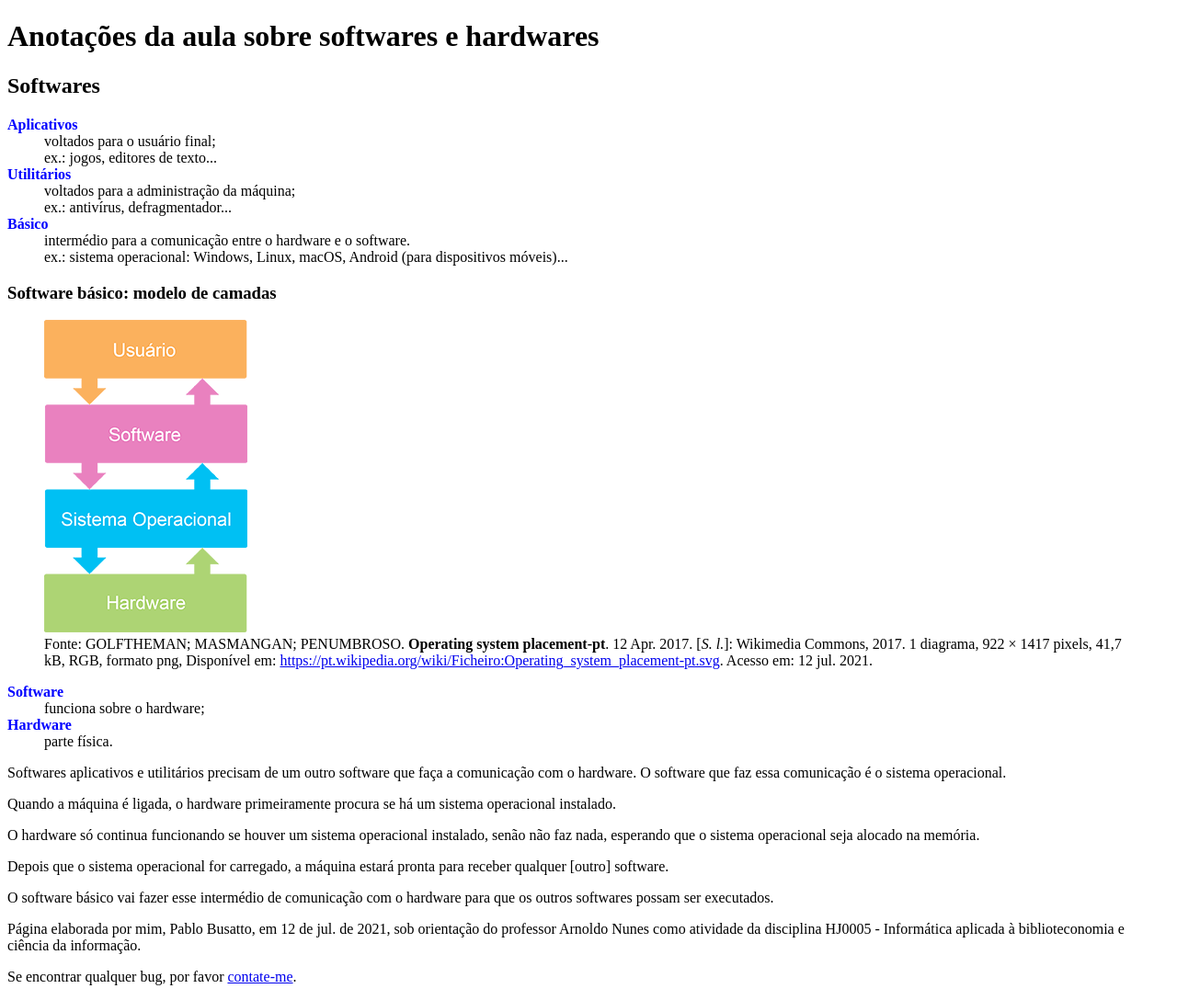
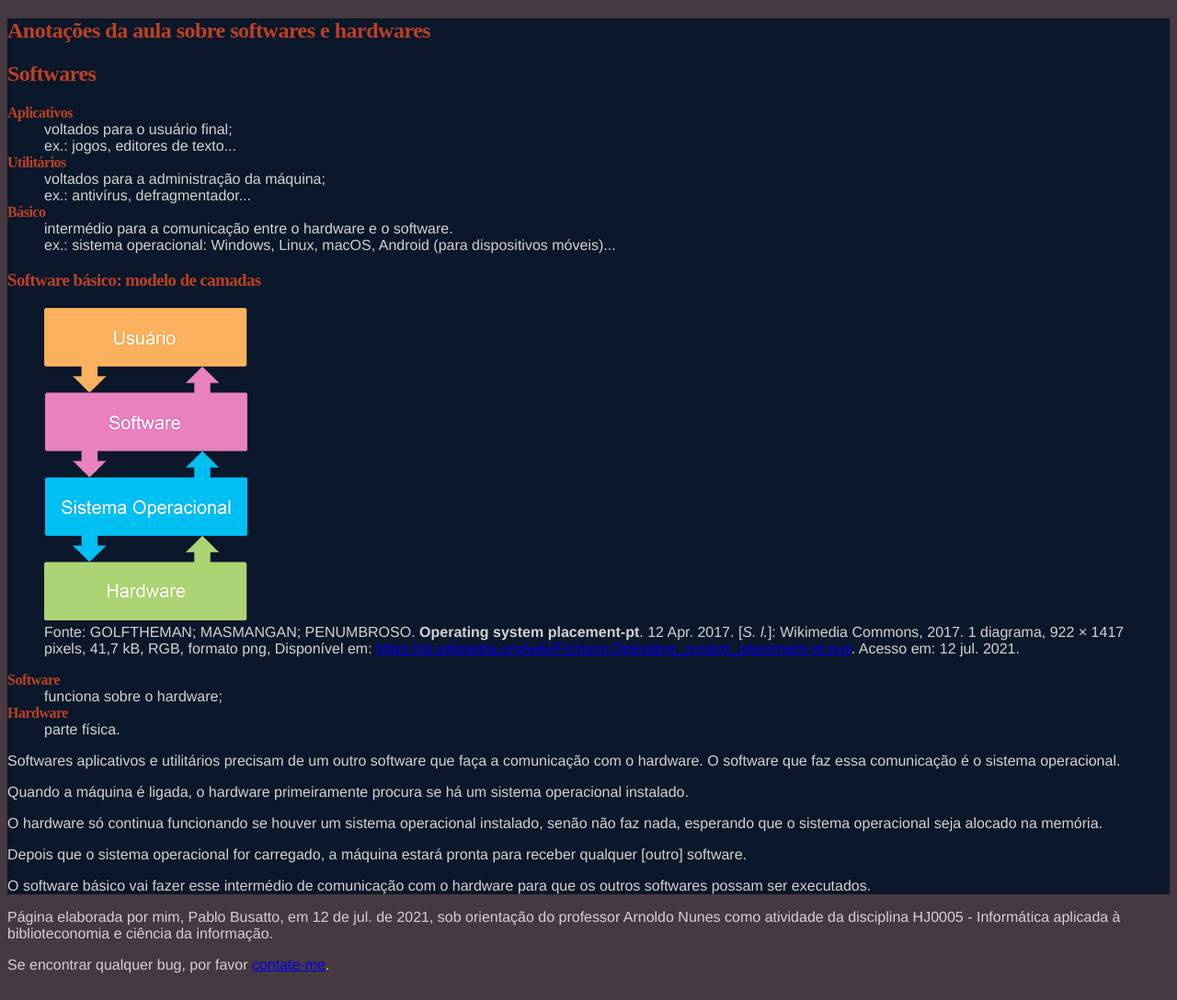
Before and after one commit to PabloBF/pablobf.github.io, a Jekyll site: the page ufc/informatica-aplicada/index.html, which Jekyll copies as it is, in a window 1280 px wide. Shown: the whole page at 92% size. Built offline with Jekyll 4.4.1, drawn with Linux system fonts in a browser that asks for light colours; a script that is not in the unit is left out.

Commit message:
1 arquivo, cores

```diff
--- a/ufc/informatica-aplicada/index.html
+++ b/ufc/informatica-aplicada/index.html
@@ -4,11 +4,43 @@
     <meta charset="utf-8"> <!-- -->
     <meta name="viewport" content="width=device-width"><!-- -->
     <title>Anotações da aula sobre softwares e hardwares</title>
-    <link href="style.css" rel="stylesheet" type="text/css" /><!-- -->
-	<link rel="shortcut icon" href="img/favicon.ico" type="image/x-icon"/>
+    <link rel="shortcut icon" href="https://iconarchive.com/download/i103804/custom-icon-design/flatastic-7/Laptop.ico" type="image/x-icon"/>
+	<style>
+		body {
+			font-family: proxima-nova,Helvetica,sans-serif;
+			background-color: #463940;
+			color: rgb(210, 210, 210);
+		}
+
+		article {
+			background-color: #0B172A;
+		}
+
+		h1,h2,h3,dt {
+			color: #BC4123;
+			font-family: proxima-nova-condensed,serif;
+			letter-spacing: -.5px;
+			font-weight: 800;
+		}
+
+		dt {
+			font-weight: bold;
+		}
+
+		address {
+			font-style: normal;
+		}
+
+		footer {
+			background-color: transparent;
+			color:
+		}
+
+	</style>
   </head>
   <body>
     <script src="script.js"></script><!-- -->
+	<article>
 		<h1>Anotações da aula sobre softwares e hardwares</h1>
 		<h2>Softwares</h2>
 		<dl>
@@ -48,6 +80,7 @@
 		<p>Depois que o sistema operacional for carregado, a máquina estará pronta para receber qualquer [outro] software.</p>
 
 		<p>O software básico vai fazer esse intermédio de comunicação com o hardware para que os outros softwares possam ser executados.</p>
+	</article>
 	<footer>
 		<address>
 		<p>Página elaborada por mim, Pablo Busatto, em <time datetime="2001-07-12 18:00">12 de jul. de 2021</time>, sob orientação do professor Arnoldo Nunes como atividade da disciplina HJ0005 - Informática aplicada à biblioteconomia e ciência da informação.</p>
```
Lines whose indentation alone changed are shown as unchanged.
